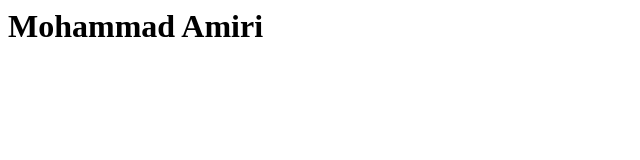
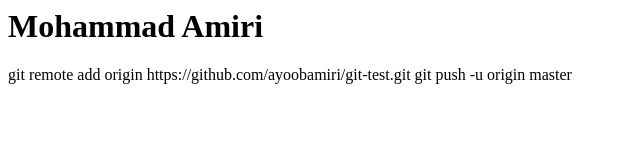
Before and after one commit to ayoobamiri/git-test, a plain HTML site: page contact.html in a window 1280 px wide. Shown: the whole page, without its empty margins (0-640 px from the left). Drawn offline with Linux system fonts and the light colour scheme.

Commit message:
first commit

```diff
--- a/contact.html
+++ b/contact.html
@@ -6,5 +6,8 @@
 </head>
 <body>
     <h1>Mohammad Amiri</h1>
+    <p>git remote add origin https://github.com/ayoobamiri/git-test.git
+        git push -u origin master
+        </p>
 </body>
 </html>
```
